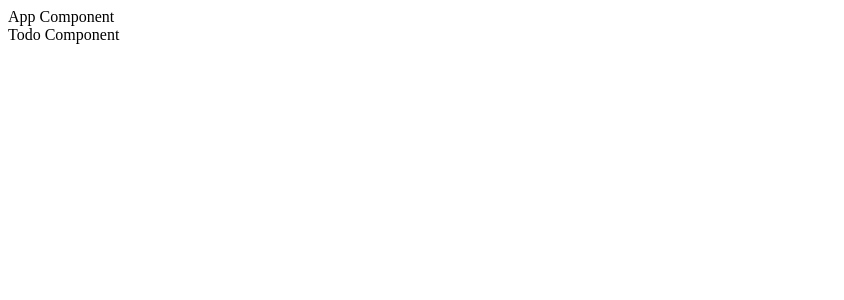
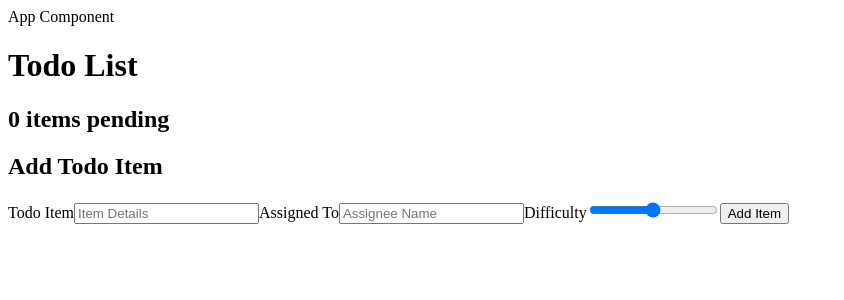
Before and after one commit to antoni909/todo-app, a React (Create React App) app: page / in a window 1280 px wide. Shown: the top 300 px of the page, without its empty margins (0-844 px from the left). Built offline with nearby package versions, Linux system fonts and the light colour scheme.

Commit message:
adds basic todo component

```diff
--- a/src/components/Todo.jsx
+++ b/src/components/Todo.jsx
@@ -4,9 +4,96 @@ import { v4 as uuidv4 } from 'uuid';
 
 const Todo = () => {
 
+  const [list,setList] = useState([])
+  const [incomplete, setIncomplete] = useState([])
+  const { handleChange, handleSubmit } = useForm(addItem)
+
+  function addItem(item){
+    console.log('**addItem')
+    item.id = uuidv4()
+    item.complete = false
+    console.log('...list',[...list])
+    setList([...list,item])
+    console.log('[...list,item]',[...list,item])
+  }
+
+  function deleteItem(id){
+    const items = list.filter( item => item.id !== id )
+    setList(items)
+  }
+
+  function toggleComplete(id){
+
+    const items = list.map( item => {
+      if( item.id === id )item.complete = !item.complete
+      return item
+    } )
+    setList(items)
+  }
+
+  useEffect(()=>{
+    let incompleteCount = list.filter(item =>!item.complete).length
+    setIncomplete(incompleteCount)
+    document.title = `Todo List: ${incomplete} `
+  }, [list,incomplete])
+
   return (
     <>
-      Todo Component
+      <header>
+        <h1>
+          Todo List
+        </h1>
+        <h2>
+          {incomplete} items pending
+        </h2>
+      </header>
+      <form onSubmit={handleSubmit}>
+        <h2>Add Todo Item</h2>
+
+        <label>
+          <span>Todo Item</span>
+          <input
+            onChange={handleChange}
+            name="text"
+            type="text"
+            placeholder="Item Details"
+          />
+        </label>
+        <label>
+          <span>Assigned To</span>
+          <input
+            onChange={handleChange}
+            name="assignee"
+            type="text"
+            placeholder="Assignee Name"
+          />
+        </label>
+        <label>
+        <span>Difficulty</span>
+          <input
+            onChange={handleChange}
+            name="difficulty"
+            defaultValue="3"
+            type="range"
+            min="1"
+            max="5"
+          />
+        </label>
+        <label>
+          <button type="submit">Add Item</button>
+        </label>
+      </form>
+      {list.map(item => (
+        <div key={item.id}>
+          <p>{item.text}</p>
+          <p><smal>Assigned to: {item.assignee}</smal>Difficulty: {item.difficulty}</p>
+          <p></p>
+          <div onClick={()=>toggleComplete(item.id)}>
+            Complete: {item.complete.toString()}
+          </div>
+          <hr />
+        </div>
+      ))}
     </>
   )
 }
--- a/src/hooks/form.jsx
+++ b/src/hooks/form.jsx
@@ -1,5 +1,24 @@
 import { useState } from 'react';
 
-const useForm = (cb) => {}
+const useForm = (cb) => {
+  const [values, setValues] =useState({})
+
+  const handleSubmit = (e) => {
+    e.preventDefault()
+    cb(values)
+  }
+
+  const handleChange = (e) => {
+    e.persist()
+    console.log(`...${values}, [${e.target.name}]: ${e.target.value} `)
+    console.log('values', ...values)
+    setValues(
+
+      values => ({...values, [e.target.name]: e.target.value})
+    )
+  }
+
+  return {handleChange, handleSubmit, values}
+}
 
 export default useForm;
```
Also changed, not shown: src/assets/TechReqs.md (+60 -0 lines).
